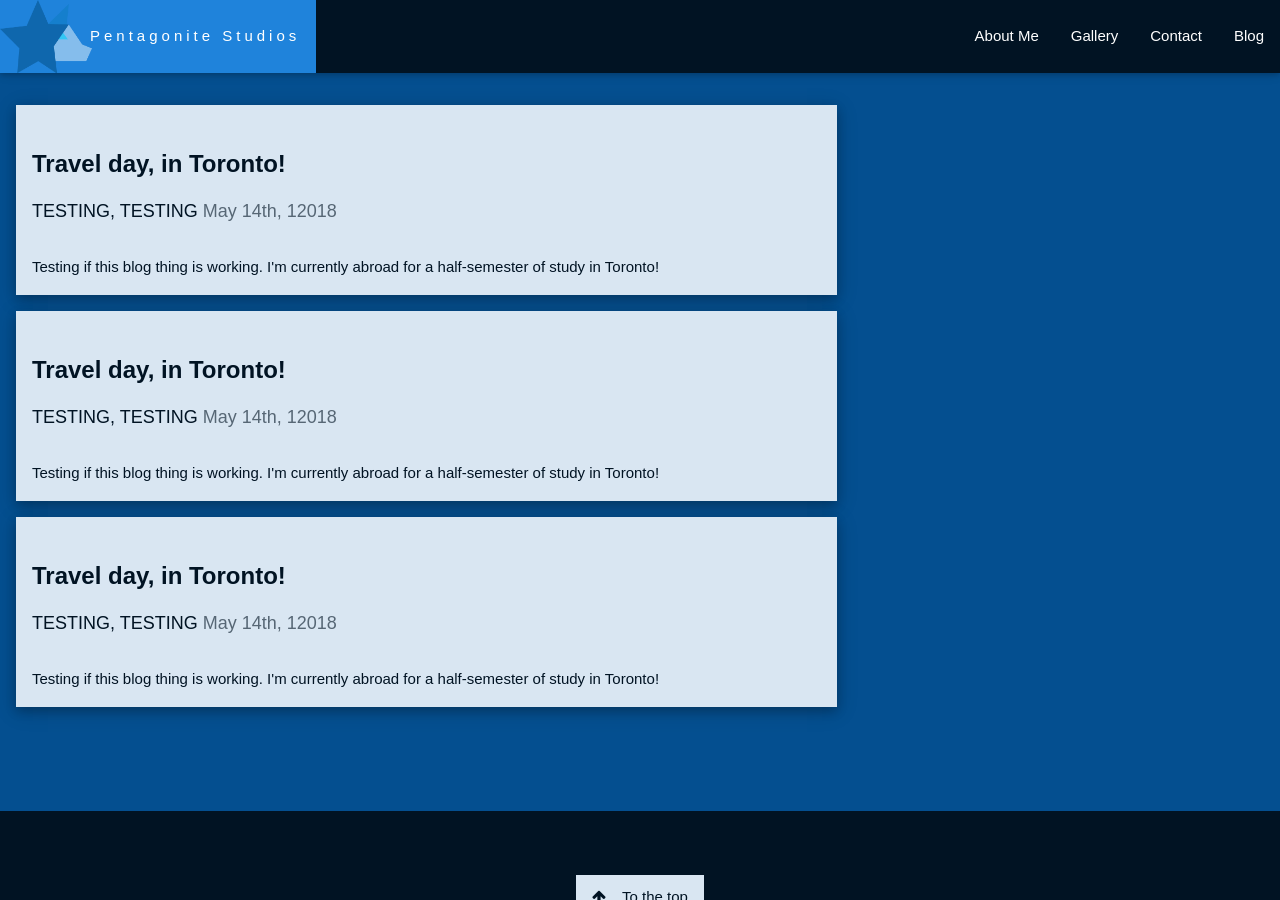
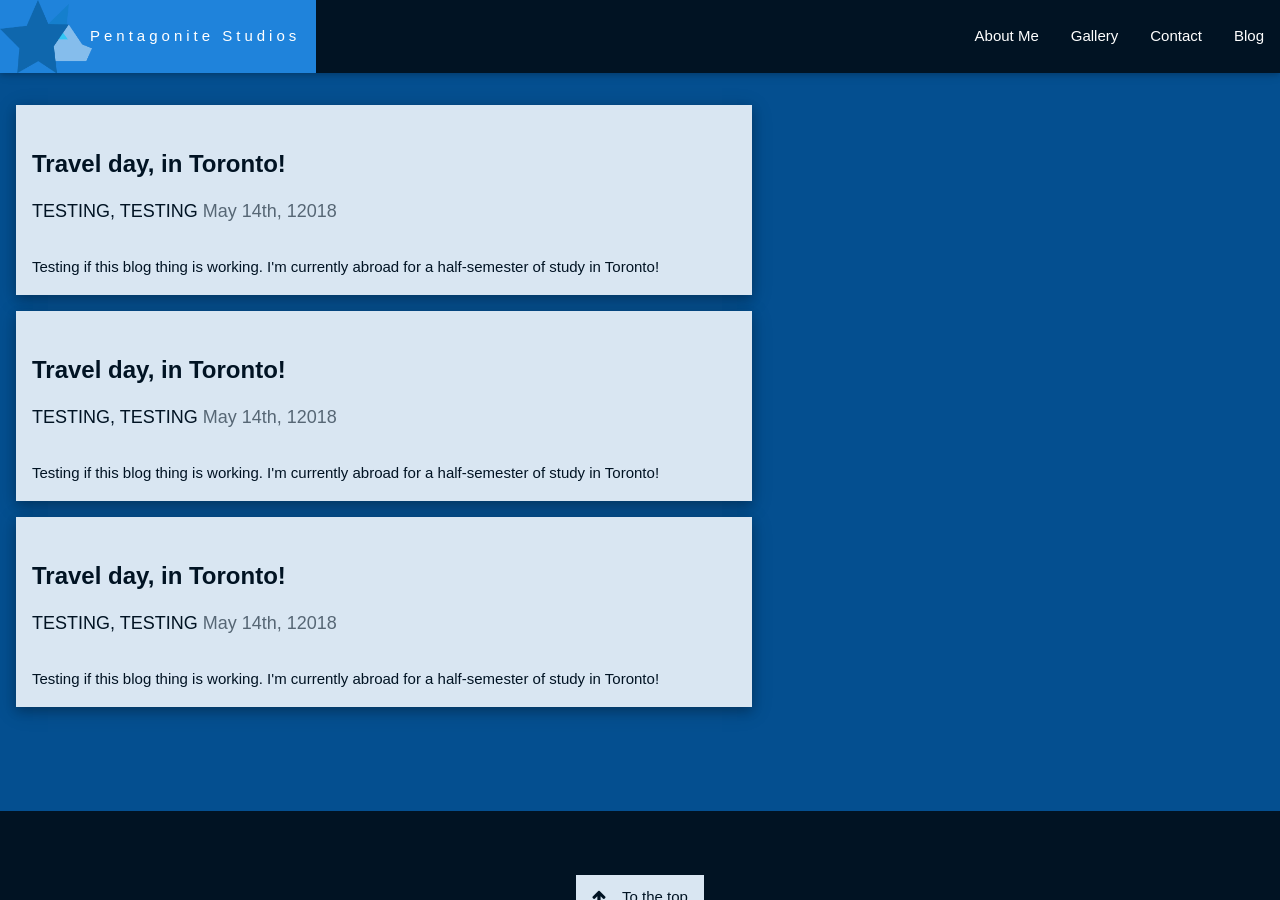
Before and after one commit to gemhunter178/gemhunter178.github.io, a Jekyll site: the page testinclude.html, which Jekyll copies as it is, in a window 1280 px wide and 900 px high. Built offline with Jekyll 4.4.1, drawn with Linux system fonts in a browser that asks for light colours; some web fonts are replaced.

Commit message:
Update testinclude.html

```diff
--- a/testinclude.html
+++ b/testinclude.html
@@ -51,7 +51,7 @@ body, html {
 	<div includehtml="/Pageinclude/pagetopbar.html"></div>
 
 	<!-- STUFF GOES HERE -->
-	<div class="w3-row" style="margin-top:88.5px;margin-bottom:88.5px;max-width:1400px">
+	<div class="w3-row" style="margin-top:88.5px;margin-bottom:88.5px;max-width:90%">
 		<div class="w3-twothird">
 			<div includehtml="/Blog/051412018.html"></div>
 			<div includehtml="/Blog/051412018.html"></div>
```
